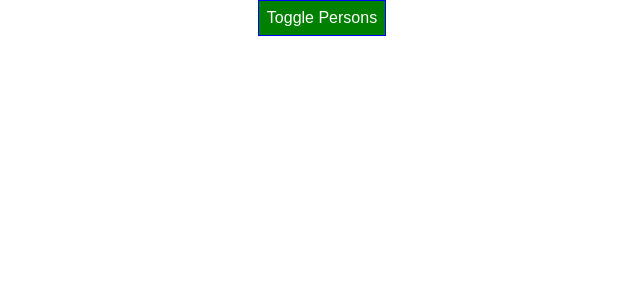
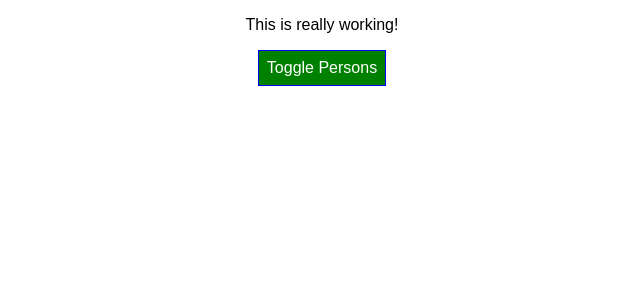
Before and after one commit to newexod/react-complete-guide, a React (Create React App) app: page / in a window 1280 px wide. Shown: the top 300 px of the page, without its empty margins (318-958 px from the left). Built offline with nearby package versions, Linux system fonts and the light colour scheme.

Commit message:
Setting Class Names Dynamically

```diff
--- a/src/App.css
+++ b/src/App.css
@@ -1,3 +1,11 @@
 .App {
   text-align: center;
 }
+
+.red {
+  color: red;
+}
+
+.bold {
+  font-weight: bold;
+}
--- a/src/App.js
+++ b/src/App.js
@@ -82,8 +82,18 @@
       styleBtn.backgroundColor = 'red';
     }
 
+    // let classes = ['red', 'bold'].join(' '); // class="red bold"
+    const classes = [];
+    if (this.state.persons.length <= 2) {
+      classes.push('red'); // classes = ['red']
+    }
+    if (this.state.persons.length <= 1) {
+      classes.push('bold'); // classes = ['red', 'bold']
+    }
+
     return (
       <div className="App">
+        <p className={classes.join(' ')}>This is really working!</p>
         <button
           style={styleBtn}
           onClick={this.togglePersonsHandler}
```
